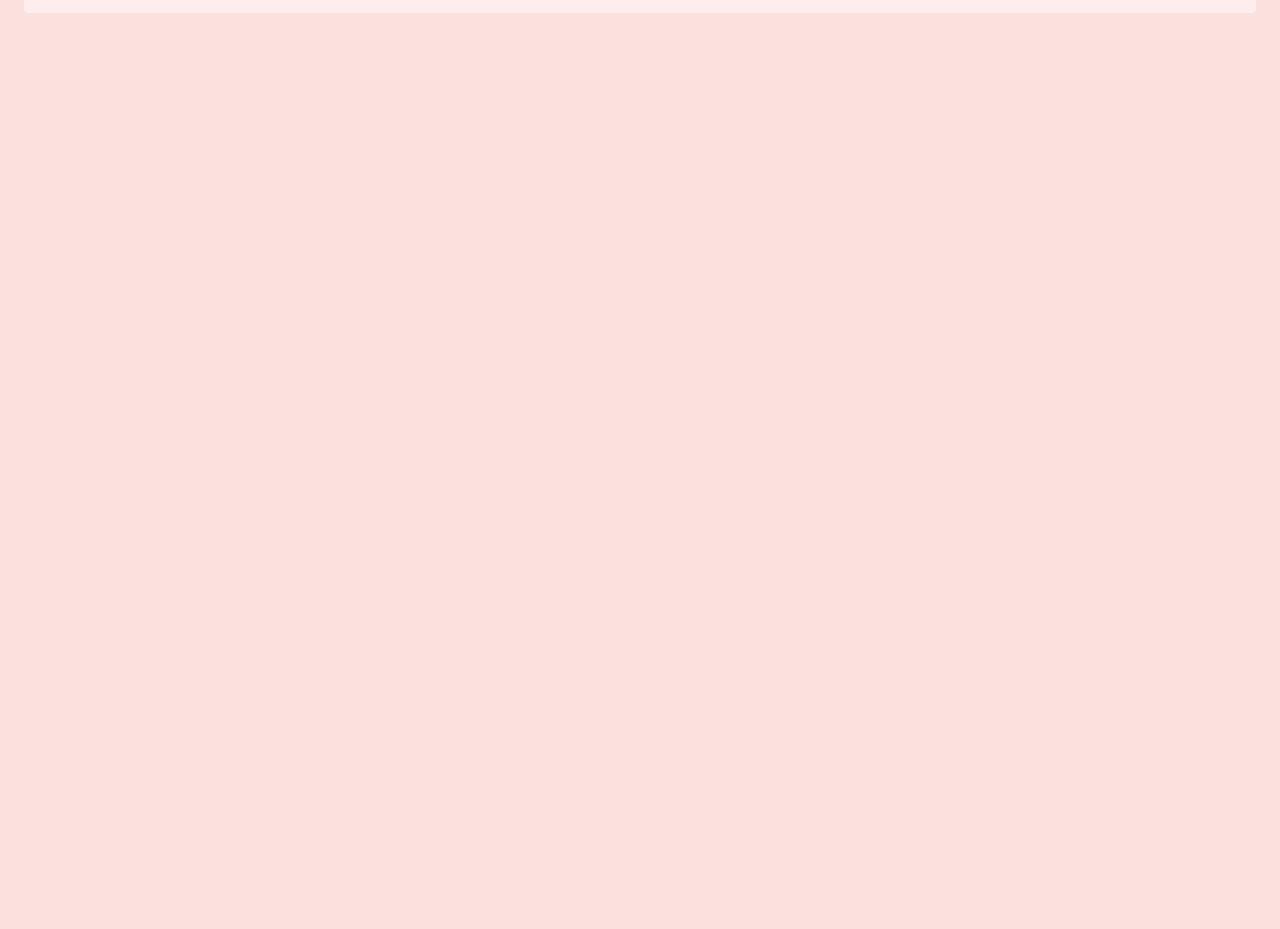
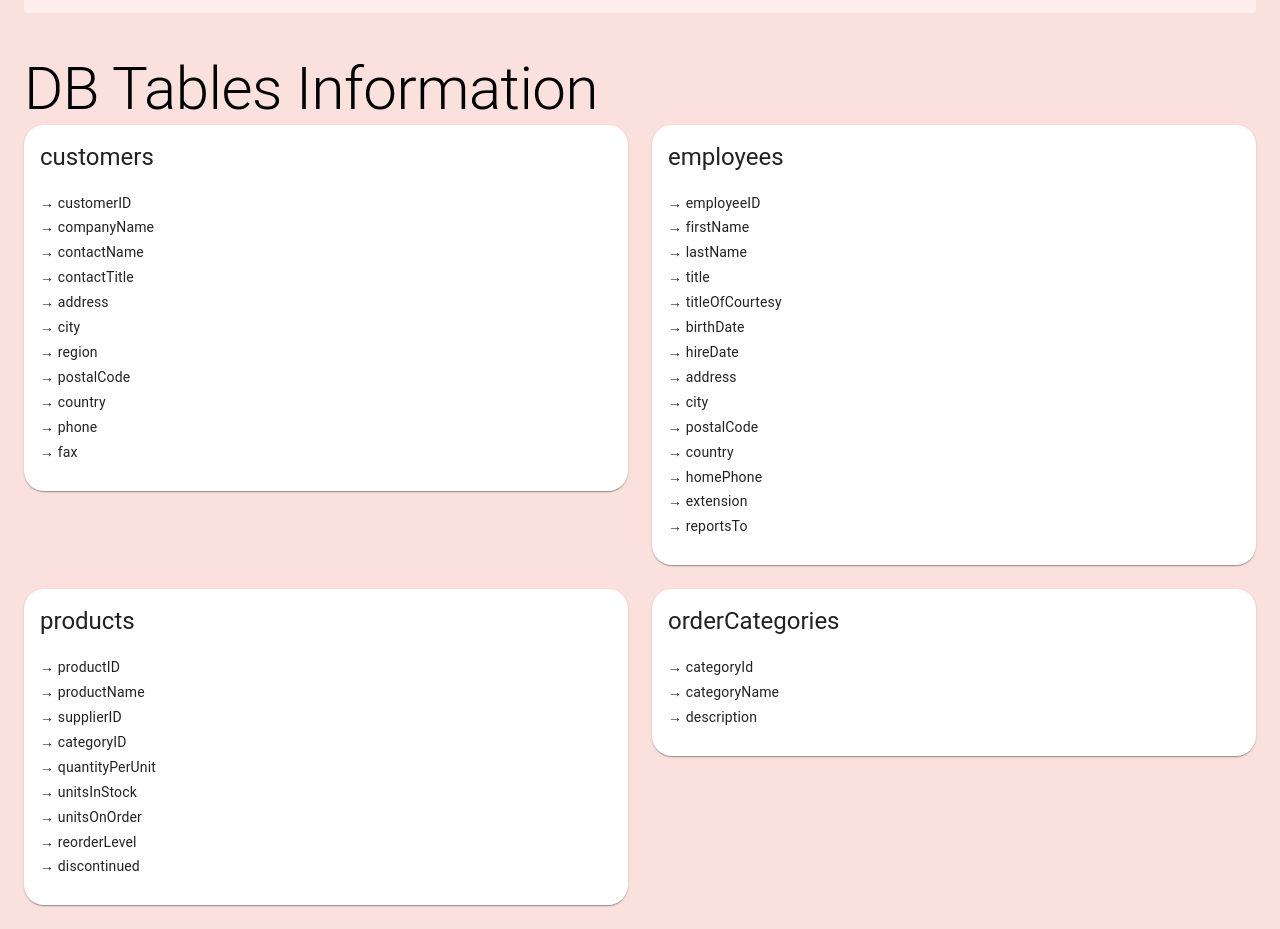
Before and after one commit to saikatXshrey/atlan-frontend-challenge, a React (Create React App) app: page / in a window 1280 px wide. Shown: the part 488-1417 px from the top of the page. Before the commit the page ends 800 px from the top, so only its background shows below. Built offline with nearby package versions, Linux system fonts and the light colour scheme; no server answers.

Commit message:
table information

```diff
--- a/src/App.jsx
+++ b/src/App.jsx
@@ -2,7 +2,7 @@ import React, { useState, useEffect } from "react";
 import { Box, Grid, Alert, Stack, Typography } from "@mui/material";
 
 // components
-import { QueryEditor, ActionOutput } from "./components";
+import { QueryEditor, ActionOutput, TablesInfo } from "./components";
 
 // data
 import { queryServer } from "./api";
@@ -37,6 +37,9 @@ const App = () => {
           )
         )}
         {data.message && <Alert severity="info">{data.message}</Alert>}
+
+        {/* db table information */}
+        <TablesInfo />
       </Stack>
     </Box>
   );
--- /dev/null
+++ b/src/components/TablesInfo/Card.jsx
@@ -0,0 +1,24 @@
+import React from "react";
+import { Card, CardContent, Typography } from "@mui/material";
+
+const TableCard = ({ name, columns }) => {
+  return (
+    <Card sx={{ minWidth: 275, borderRadius: "20px" }}>
+      <CardContent>
+        <Typography variant="h5" component="div">
+          {name}
+        </Typography>
+
+        <br />
+
+        {columns.map((column) => (
+          <Typography variant="body2" gutterBottom>
+            → {column}
+          </Typography>
+        ))}
+      </CardContent>
+    </Card>
+  );
+};
+
+export default TableCard;
--- /dev/null
+++ b/src/components/TablesInfo/index.jsx
@@ -0,0 +1,28 @@
+import React from "react";
+import { Stack, Typography, Grid } from "@mui/material";
+
+// component
+import Card from "./Card";
+
+// data
+import tables from "./tables";
+
+const TablesInfo = () => {
+  return (
+    <Grid container>
+      <Grid item xs={12} gutterBottom>
+        <Typography variant="h2">DB Tables Information</Typography>
+      </Grid>
+
+      <Grid container spacing={3}>
+        {tables.map((table) => (
+          <Grid item xs={12} sm={6} md={6}>
+            <Card name={table.table} columns={table.columns} />
+          </Grid>
+        ))}
+      </Grid>
+    </Grid>
+  );
+};
+
+export default TablesInfo;
--- /dev/null
+++ b/src/components/TablesInfo/tables.js
@@ -0,0 +1,60 @@
+const tables = [
+  {
+    table: "customers",
+    columns: [
+      "customerID",
+      "companyName",
+      "contactName",
+      "contactTitle",
+      "address",
+      "city",
+      "region",
+      "postalCode",
+      "country",
+      "phone",
+      "fax",
+    ],
+  },
+
+  {
+    table: "employees",
+    columns: [
+      "employeeID",
+      "firstName",
+      "lastName",
+      "title",
+      "titleOfCourtesy",
+      "birthDate",
+      "hireDate",
+      "address",
+      "city",
+      "postalCode",
+      "country",
+      "homePhone",
+      "extension",
+      "reportsTo",
+    ],
+  },
+
+  {
+    table: "products",
+    columns: [
+      "productID",
+      "productName",
+      "supplierID",
+      "categoryID",
+      "quantityPerUnit",
+      "unitsInStock",
+      "unitsOnOrder",
+      "reorderLevel",
+      "discontinued",
+    ],
+  },
+
+  {
+    table: "orderCategories",
+    columns: ["categoryId", "categoryName", "description"],
+  },
+];
+
+export default tables;
--- a/src/components/index.js
+++ b/src/components/index.js
@@ -1,2 +1,3 @@
 export { default as QueryEditor } from "./QueryEditor/query-editor";
 export { default as ActionOutput } from "./ActionOutput";
+export { default as TablesInfo } from "./TablesInfo";
```
